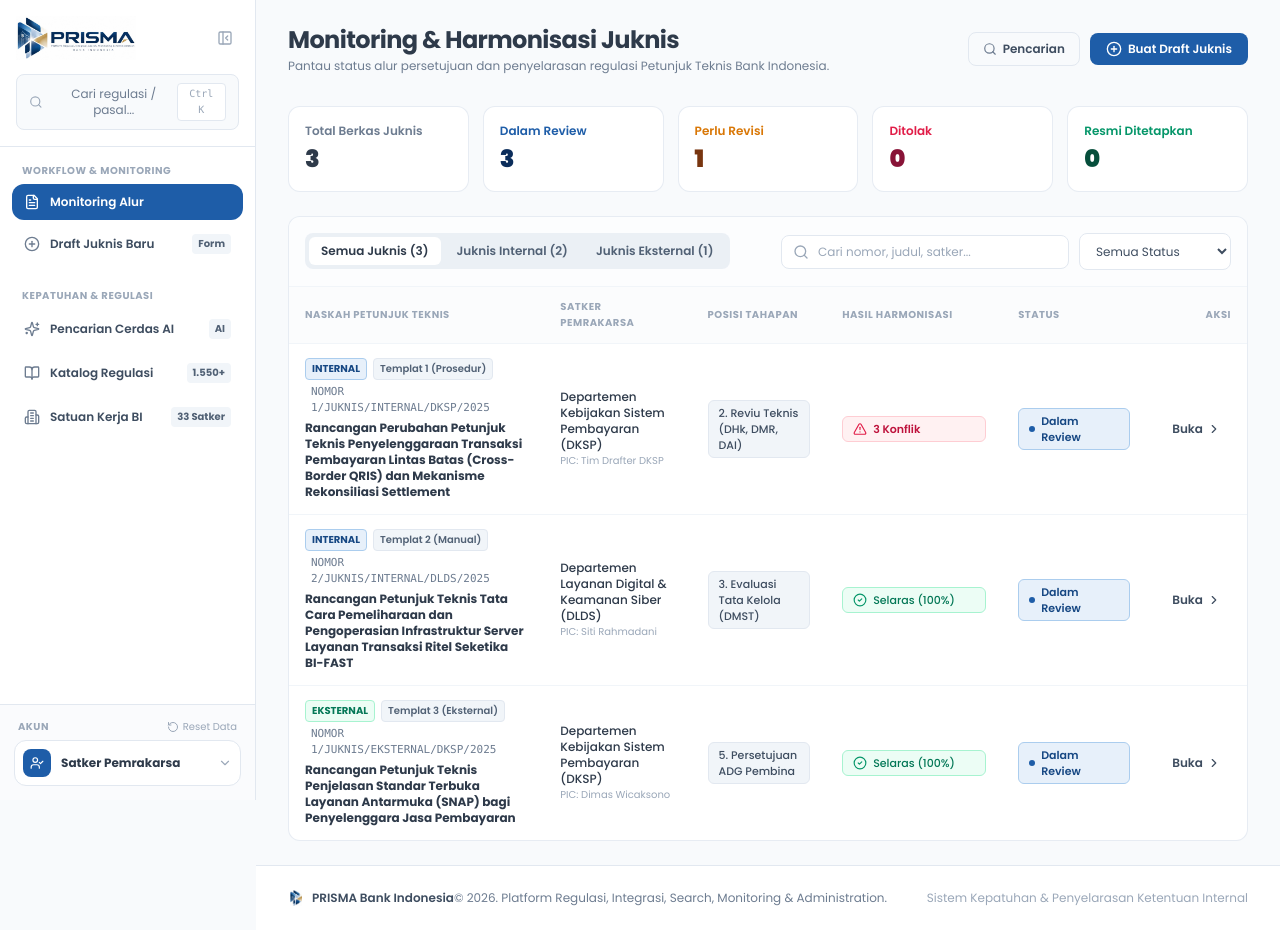
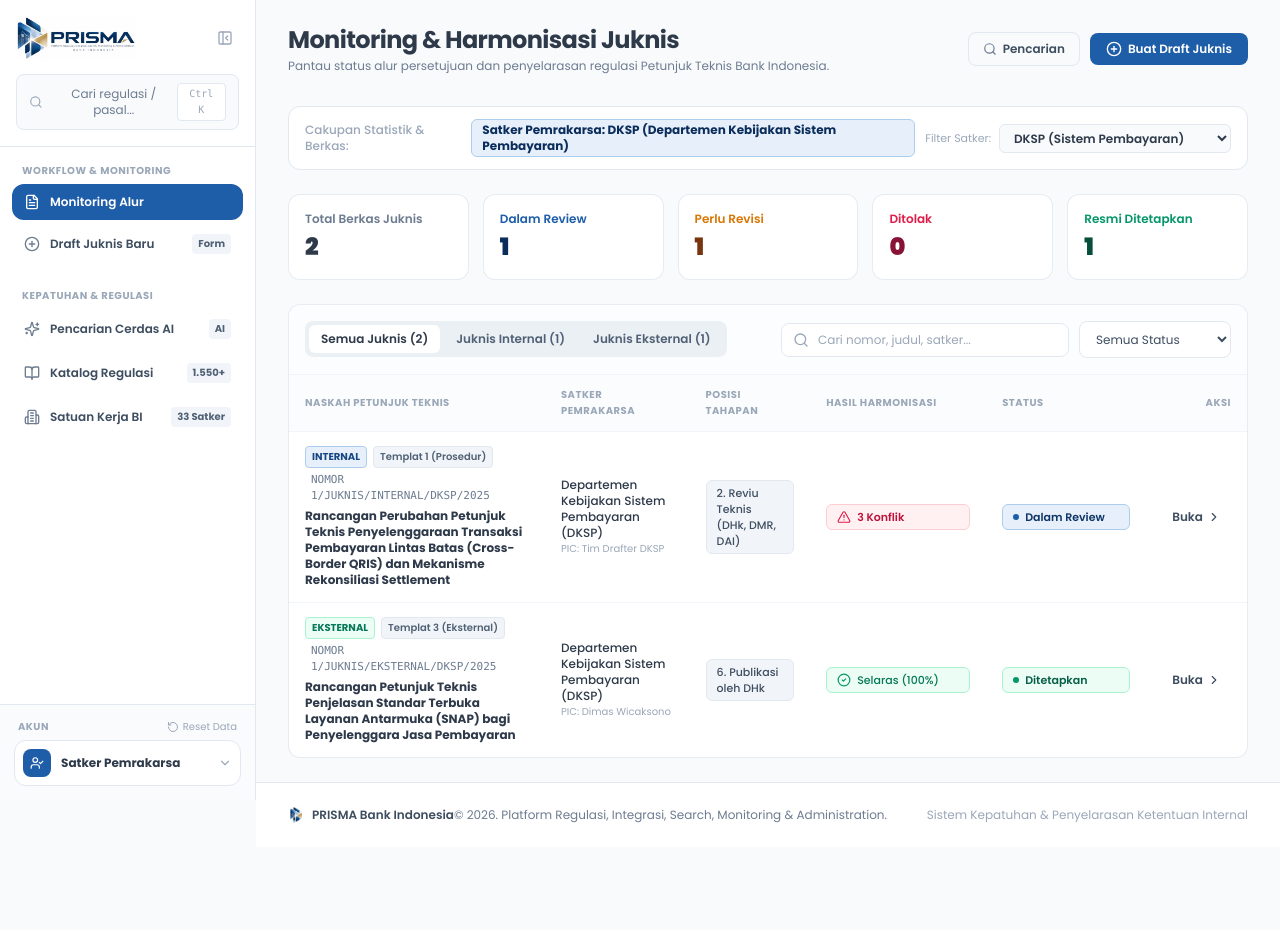
Before and after one commit to farelathallah2803/kelompok3-sipecut, a Next.js app: page / in a window 1280 px wide. After the commit the page ends 847 px from the top, so only its background shows below. Built offline with nearby package versions, Linux system fonts and the light colour scheme.

Commit message:
fix: tambahkan draf status ditolak, perbaiki badge status kosong, dan buat statistik berbasis akun (DMST/DMR/DHk/DAI vs Satker)

```diff
--- a/src/app/page.tsx
+++ b/src/app/page.tsx
@@ -23,6 +23,7 @@
   const [searchQuery, setSearchQuery] = useState('');
   const [selectedScopeFilter, setSelectedScopeFilter] = useState<string>('all');
   const [selectedStatusFilter, setSelectedStatusFilter] = useState<string>('all');
+  const [selectedSatkerFilter, setSelectedSatkerFilter] = useState<string>('auto');
 
   const loadData = () => {
     setDrafts(getDrafts());
@@ -39,7 +40,34 @@
     };
   }, []);
 
-  const filteredDrafts = drafts.filter(draft => {
+  // Is active role a central reviewer (DMST, DMR, DHk, DAI, etc)?
+  const isGlobalReviewerRole = [
+    'dmst_governance',
+    'dmr_reviewer',
+    'dhuk_legal',
+    'dai_auditor',
+    'kemenkum_kemenkeu',
+    'sekretariat_rdg',
+    'adg_pembina',
+    'gubernur_bi'
+  ].includes(activeRole);
+
+  // Satker Pemrakarsa default for Satker/Pimpinan Satker account
+  const defaultSatker = (activeRole === 'drafter' || activeRole === 'pimpinan_satker') ? 'DKSP' : 'all';
+
+  // Effective Satker scope for stats and list
+  const activeSatkerScope = selectedSatkerFilter === 'auto' ? defaultSatker : selectedSatkerFilter;
+
+  // Filter drafts based on account role & Satker scope
+  const accountDrafts = drafts.filter(draft => {
+    if (activeSatkerScope === 'all') return true;
+    return (
+      (draft.rubrikSatker || '').toUpperCase() === activeSatkerScope.toUpperCase() ||
+      (draft.unitKerja || '').toUpperCase().includes(activeSatkerScope.toUpperCase())
+    );
+  });
+
+  const filteredDrafts = accountDrafts.filter(draft => {
     const matchesSearch =
       draft.title.toLowerCase().includes(searchQuery.toLowerCase()) ||
       draft.code.toLowerCase().includes(searchQuery.toLowerCase()) ||
@@ -51,14 +79,15 @@
     return matchesSearch && matchesScope && matchesStatus;
   });
 
-  const totalCount = drafts.length;
-  const inReviewCount = drafts.filter(d => d.status === 'in_review').length;
-  const approvedCount = drafts.filter(d => d.status === 'approved' || d.currentStage === 'ditetapkan' || d.currentStage === 'juknis_publikasi_dhk').length;
-  const needRevisionCount = drafts.filter(d => d.status === 'revision_requested' || (d.complianceSummary && d.complianceSummary.conflictCount > 0)).length;
-  const rejectedCount = drafts.filter(d => d.status === 'rejected').length;
+  // Account-based Statistics
+  const totalCount = accountDrafts.length;
+  const inReviewCount = accountDrafts.filter(d => d.status === 'in_review').length;
+  const approvedCount = accountDrafts.filter(d => d.status === 'approved' || d.currentStage === 'ditetapkan' || d.currentStage === 'juknis_publikasi_dhk').length;
+  const needRevisionCount = accountDrafts.filter(d => d.status === 'revision_requested' || (d.complianceSummary && d.complianceSummary.conflictCount > 0)).length;
+  const rejectedCount = accountDrafts.filter(d => d.status === 'rejected').length;
 
-  const internalCount = drafts.filter(d => (d.scope || '').toUpperCase() === 'INTERNAL').length;
-  const eksternalCount = drafts.filter(d => (d.scope || '').toUpperCase() === 'EKSTERNAL').length;
+  const internalCount = accountDrafts.filter(d => (d.scope || '').toUpperCase() === 'INTERNAL').length;
+  const eksternalCount = accountDrafts.filter(d => (d.scope || '').toUpperCase() === 'EKSTERNAL').length;
 
   const getJuknisBadgeInfo = (draft: PetunjukTeknisDraft) => {
     const isInternal = (draft.scope || '').toUpperCase() === 'INTERNAL';
@@ -75,9 +104,50 @@
     };
   };
 
+  const renderStatusBadge = (status: string) => {
+    switch (status) {
+      case 'approved':
+        return (
+          <span className="inline-flex items-center w-32 px-2.5 py-1 rounded-md text-[11px] font-semibold bg-emerald-50 text-emerald-800 border border-emerald-200">
+            <span className="w-1.5 h-1.5 rounded-full bg-emerald-600 mr-1.5 shrink-0"></span>
+            <span>Ditetapkan</span>
+          </span>
+        );
+      case 'in_review':
+        return (
+          <span className="inline-flex items-center w-32 px-2.5 py-1 rounded-md text-[11px] font-semibold bg-blue-50 text-blue-800 border border-blue-200">
+            <span className="w-1.5 h-1.5 rounded-full bg-blue-600 mr-1.5 shrink-0"></span>
+            <span>Dalam Review</span>
+          </span>
+        );
+      case 'revision_requested':
+        return (
+          <span className="inline-flex items-center w-32 px-2.5 py-1 rounded-md text-[11px] font-semibold bg-amber-50 text-amber-900 border border-amber-300">
+            <span className="w-1.5 h-1.5 rounded-full bg-amber-600 mr-1.5 shrink-0"></span>
+            <span>Perlu Revisi</span>
+          </span>
+        );
+      case 'rejected':
+        return (
+          <span className="inline-flex items-center w-32 px-2.5 py-1 rounded-md text-[11px] font-semibold bg-rose-50 text-rose-800 border border-rose-200">
+            <span className="w-1.5 h-1.5 rounded-full bg-rose-600 mr-1.5 shrink-0"></span>
+            <span>Ditolak</span>
+          </span>
+        );
+      case 'draft':
+      default:
+        return (
+          <span className="inline-flex items-center w-32 px-2.5 py-1 rounded-md text-[11px] font-semibold bg-slate-100 text-slate-800 border border-slate-200">
+            <span className="w-1.5 h-1.5 rounded-full bg-slate-400 mr-1.5 shrink-0"></span>
+            <span>Draft Awal</span>
+          </span>
+        );
+    }
+  };
+
   return (
     <div className="w-full space-y-6">
-      {/* Clean Executive Header */}
+      {/* Executive Header */}
       <div className="flex flex-col sm:flex-row sm:items-center justify-between gap-4 pb-2">
         <div>
           <h1 className="text-2xl font-bold text-slate-900 tracking-tight">
@@ -107,7 +177,37 @@
         </div>
       </div>
 
-      {/* Clean Stat Strip */}
+      {/* Account Scope Indicator Banner */}
+      <div className="bg-white px-4 py-3 rounded-xl border border-slate-200 shadow-2xs flex flex-col sm:flex-row sm:items-center justify-between gap-2.5 text-xs">
+        <div className="flex items-center space-x-2">
+          <span className="text-slate-400 font-medium">Cakupan Statistik &amp; Berkas:</span>
+          {isGlobalReviewerRole ? (
+            <span className="font-bold text-blue-900 bg-blue-50 border border-blue-200 px-2.5 py-0.5 rounded-md">
+              Keseluruhan Satker Bank Indonesia ({activeRole.toUpperCase()})
+            </span>
+          ) : (
+            <span className="font-bold text-blue-900 bg-blue-50 border border-blue-200 px-2.5 py-0.5 rounded-md">
+              Satker Pemrakarsa: DKSP (Departemen Kebijakan Sistem Pembayaran)
+            </span>
+          )}
+        </div>
+
+        <div className="flex items-center space-x-2 shrink-0">
+          <span className="text-[11px] text-slate-400">Filter Satker:</span>
+          <select
+            value={activeSatkerScope}
+            onChange={(e) => setSelectedSatkerFilter(e.target.value)}
+            className="text-xs py-1 px-2.5 rounded-md border border-slate-200 bg-slate-50 font-semibold text-slate-800 focus:outline-hidden"
+          >
+            <option value="all">Semua Satker (Global)</option>
+            <option value="DKSP">DKSP (Sistem Pembayaran)</option>
+            <option value="DLDS">DLDS (Digital & Siber)</option>
+            <option value="DPUM">DPUM (Pengembangan UMKM)</option>
+          </select>
+        </div>
+      </div>
+
+      {/* Clean Stat Strip (5 Columns) */}
       <div className="grid grid-cols-2 sm:grid-cols-3 lg:grid-cols-5 gap-3.5">
         <div className="bg-white p-4 rounded-xl border border-slate-200/80 shadow-2xs">
           <div className="text-xs font-semibold text-slate-500">Total Berkas Juknis</div>
@@ -279,36 +379,7 @@
                       </td>
 
                       <td className="py-3.5 px-4">
-                        {draft.status === 'approved' && (
-                          <span className="inline-flex items-center w-28 px-2.5 py-1 rounded-md text-[11px] font-semibold bg-emerald-50 text-emerald-700 border border-emerald-200">
-                            <span className="w-1.5 h-1.5 rounded-full bg-emerald-600 mr-1.5 shrink-0"></span>
-                            <span>Ditetapkan</span>
-                          </span>
-                        )}
-                        {draft.status === 'in_review' && (
-                          <span className="inline-flex items-center w-28 px-2.5 py-1 rounded-md text-[11px] font-semibold bg-blue-50 text-blue-700 border border-blue-200">
-                            <span className="w-1.5 h-1.5 rounded-full bg-blue-600 mr-1.5 shrink-0"></span>
-                            <span>Dalam Review</span>
-                          </span>
-                        )}
-                        {draft.status === 'revision_requested' && (
-                          <span className="inline-flex items-center w-28 px-2.5 py-1 rounded-md text-[11px] font-semibold bg-amber-50 text-amber-800 border border-amber-200">
-                            <span className="w-1.5 h-1.5 rounded-full bg-amber-600 mr-1.5 shrink-0"></span>
-                            <span>Perlu Revisi</span>
-                          </span>
-                        )}
-                        {draft.status === 'rejected' && (
-                          <span className="inline-flex items-center w-28 px-2.5 py-1 rounded-md text-[11px] font-semibold bg-rose-50 text-rose-700 border border-rose-200">
-                            <span className="w-1.5 h-1.5 rounded-full bg-rose-600 mr-1.5 shrink-0"></span>
-                            <span>Ditolak</span>
-                          </span>
-                        )}
-                        {(draft.status === 'draft' || (!['approved', 'in_review', 'revision_requested', 'rejected'].includes(draft.status))) && (
-                          <span className="inline-flex items-center w-28 px-2.5 py-1 rounded-md text-[11px] font-semibold bg-slate-100 text-slate-700 border border-slate-200">
-                            <span className="w-1.5 h-1.5 rounded-full bg-slate-400 mr-1.5 shrink-0"></span>
-                            <span>Draft Awal</span>
-                          </span>
-                        )}
+                        {renderStatusBadge(draft.status)}
                       </td>
 
                       <td className="py-3.5 px-4 text-right">
--- a/src/data/mockDrafts.ts
+++ b/src/data/mockDrafts.ts
@@ -175,8 +175,8 @@
     category: 'Manajemen Risiko & Tata Kelola',
     unitKerja: 'Departemen Layanan Digital & Keamanan Siber (DLDS)',
     proposerName: 'Siti Rahmadani',
-    currentStage: 'juknis_evaluasi_dmst',
-    status: 'in_review',
+    currentStage: 'juknis_penyusunan',
+    status: 'revision_requested',
     createdAt: '2025-10-15T09:00:00Z',
     updatedAt: '2025-12-28T16:45:00Z',
     foreword: 'Petunjuk teknis ini memuat panduan detail bagi administrator sistem dan engineer DLDS dalam pemeliharaan berkala dan failover server BI-FAST.',
@@ -238,8 +238,8 @@
         reviewerRole: 'dhuk_legal',
         reviewerName: 'Sarah Wijaya, S.H., LL.M.',
         department: 'Departemen Hukum (DHk)',
-        decision: 'approve',
-        notes: 'Hasil Reviu Teknis: Format naskah telah memenuhi Templat 2 Lampiran X PADG Intern No. 66 Tahun 2025. Diteruskan ke evaluasi tata kelola DMST.',
+        decision: 'request_revision',
+        notes: 'Hasil Reviu Teknis: Diperlukan perbaikan matriks eskalasi insiden dan rujukan pasal UU Siber. Dikembalikan ke Satker Pemrakarsa (DLDS).',
         createdAt: '2025-12-10T09:15:00Z'
       }
     ],
@@ -257,9 +257,9 @@
         timestamp: '2025-12-10T09:15:00Z',
         actor: 'Sarah Wijaya, S.H., LL.M.',
         role: 'DHk Legal Reviewer',
-        action: 'Persetujuan Reviu Teknis Terpadu',
+        action: 'Permintaan Revisi Materi Naskah',
         stage: 'juknis_reviu_teknis',
-        details: 'Draft disetujui untuk proses evaluasi tata kelola oleh DMST.'
+        details: 'Draft dikembalikan ke Satker Pemrakarsa untuk perbaikan pasal matriks eskalasi.'
       }
     ]
   },
@@ -276,8 +276,8 @@
     category: 'Sistem Pembayaran',
     unitKerja: 'Departemen Kebijakan Sistem Pembayaran (DKSP)',
     proposerName: 'Dimas Wicaksono',
-    currentStage: 'juknis_persetujuan_adg',
-    status: 'in_review',
+    currentStage: 'juknis_publikasi_dhk',
+    status: 'approved',
     createdAt: '2025-12-01T13:00:00Z',
     updatedAt: '2025-12-14T10:20:00Z',
     foreword: 'Petunjuk teknis ini diterbitkan sebagai pedoman penjelasan teknis (Templat 3) bagi Penyelenggara Jasa Pembayaran dalam mengimplementasikan Standar Nasional Open API Pembayaran (SNAP).',
@@ -334,13 +334,18 @@
     reviewNotes: [
       {
         id: 'rev-301',
-        stage: 'juknis_pembahasan_rdg',
-        reviewerRole: 'sekretariat_rdg',
-        reviewerName: 'Sekretariat Dewan Gubernur',
-        department: 'Sekretariat RDG',
+        stage: 'juknis_publikasi_dhk',
+        reviewerRole: 'dhuk_legal',
+        reviewerName: 'Aditya Pratama, S.H., LL.M.',
+        department: 'Departemen Hukum (DHk)',
         decision: 'approve',
-        notes: 'Hasil Pembahasan RDG: Pokok-pokok petunjuk teknis telah disetujui dalam Rapat Dewan Gubernur. Diteruskan ke ADG Pembina untuk pengesahan.',
-        createdAt: '2025-12-15T11:00:00Z'
+        notes: 'Naskah Petunjuk Teknis SNAP telah secara resmi diundangkan dan dipublikasikan pada repositori JDIH Bank Indonesia.',
+        createdAt: '2025-12-15T11:00:00Z',
+        publicationDetails: {
+          registrationNumber: 'NOMOR 1/JUKNIS/EKSTERNAL/DKSP/2025-REG',
+          publishedDate: '2025-12-15',
+          jdihUrl: 'https://jdih.bi.go.id/Web/DaftarPeraturan/Detail/12345'
+        }
       }
     ],
     history: [
@@ -355,11 +360,103 @@
       {
         id: 'log-t3-2',
         timestamp: '2025-12-15T11:00:00Z',
-        actor: 'Sekretariat Dewan Gubernur',
-        role: 'Sekretariat RDG',
-        action: 'Persetujuan Pembahasan RDG',
-        stage: 'juknis_pembahasan_rdg',
-        details: 'Diteruskan untuk penandatanganan pengesahan oleh ADG Pembina.'
+        actor: 'Aditya Pratama, S.H.',
+        role: 'Legal DHk',
+        action: 'Publikasi dan Pengundangan Resmi',
+        stage: 'juknis_publikasi_dhk',
+        details: 'Secara resmi diundangkan di JDIH BI.'
+      }
+    ]
+  },
+  {
+    id: 'draft-004',
+    workflowType: 'juknis',
+    code: 'NOMOR 3/JUKNIS/INTERNAL/DPUM/2025',
+    title: 'Rancangan Petunjuk Teknis Skema Insentif Likuiditas dan Fasilitas Pembiayaan Khusus Usaha Mikro, Kecil, dan Menengah (UMKM)',
+    templateType: 'templat_1',
+    isConfidential: false,
+    scope: 'INTERNAL',
+    rubrikSatker: 'DPUM',
+    year: 2025,
+    category: 'Pendukung Kebijakan',
+    unitKerja: 'Departemen Pengembangan UMKM dan Perlindungan Konsumen (DPUM)',
+    proposerName: 'Budi Santoso',
+    currentStage: 'juknis_evaluasi_dmst',
+    status: 'rejected',
+    createdAt: '2025-11-05T10:00:00Z',
+    updatedAt: '2025-12-18T14:30:00Z',
+    foreword: 'Rancangan petunjuk teknis pelaksanaan insentif pembiayaan UMKM bagi bank umum mitra.',
+    validation: {
+      place: 'Jakarta',
+      date: '2025-12-18',
+      effectiveDate: '2026-01-01',
+      officialName: 'Yunita Resmi Sari',
+      officialPosition: 'Kepala Departemen Pengembangan UMKM',
+      rank: 'Direktur Eksekutif'
+    },
+    revocations: [],
+    generalProvisions: {
+      background: 'Memberikan insentif pemenuhan Giro Wajib Minimum (GWM) bagi bank yang menyalurkan pembiayaan inklusif ke sektor UMKM.',
+      legalBases: [
+        'PBI No. 23/13/PBI/2021',
+        'PADG Intern No. 66 Tahun 2025'
+      ],
+      purpose: 'Menyusun petunjuk pelaksanaan verifikasi kelayakan bank penerima insentif.',
+      definitions: [
+        {
+          id: 'def-t4-1',
+          term: 'Insentif GWM Inklusif',
+          meaning: 'Pengurangan kewajiban GWM Rupiah bagi bank yang memenuhi target Rasio Pembiayaan Inklusif Makroprudensial (RPIM).'
+        }
+      ],
+      scope: 'Verifikasi klaim bank, audit lapangan, dan penetapan besaran potongan GWM.'
+    },
+    chapters: [
+      {
+        id: 'chap-t4-1',
+        chapterNumber: 'BAB II',
+        title: 'MEKANISME VERIFIKASI INSENTIF GWM',
+        articles: [
+          {
+            id: 'art-t4-1',
+            articleNumber: 'Bagian 1',
+            title: 'Kriteria Bank Penerima Insentif',
+            content: 'Bank umum yang mengajukan insentif wajib menyampaikan data debitur UMKM terverifikasi paling lambat tanggal 10 setiap bulan.',
+            explanation: 'Syarat administratif pengajuan insentif.'
+          }
+        ]
+      }
+    ],
+    attachments: [],
+    reviewNotes: [
+      {
+        id: 'rev-401',
+        stage: 'juknis_evaluasi_dmst',
+        reviewerRole: 'dmst_governance',
+        reviewerName: 'Maya Puspitasari, M.Sc.',
+        department: 'Departemen Manajemen Strategis & Tata Kelola (DMST)',
+        decision: 'reject',
+        notes: 'Ditolak Definitif: Substansi insentif pembiayaan berbenturan dengan sasaran strategis makroprudensial dan perlu dibahas ulang dalam Rapat Anggota Dewan Gubernur sebelum diajukan kembali.',
+        createdAt: '2025-12-18T14:30:00Z'
+      }
+    ],
+    history: [
+      {
+        id: 'log-t4-1',
+        timestamp: '2025-11-05T10:00:00Z',
+        actor: 'Budi Santoso',
+        role: 'Drafter Unit Kerja',
+        action: 'Penyusunan Juknis Insentif GWM UMKM',
+        stage: 'juknis_penyusunan'
+      },
+      {
+        id: 'log-t4-2',
+        timestamp: '2025-12-18T14:30:00Z',
+        actor: 'Maya Puspitasari, M.Sc.',
+        role: 'Analis DMST',
+        action: 'Penolakan Definitif Naskah Juknis',
+        stage: 'juknis_evaluasi_dmst',
+        details: 'Naskah ditolak karena ketidaksesuaian kerangka tata kelola strategis.'
       }
     ]
   }
--- a/src/lib/storage.ts
+++ b/src/lib/storage.ts
@@ -14,7 +14,7 @@
 import { INITIAL_DRAFTS } from '@/data/mockDrafts';
 import { runHarmonizationAnalysis } from './harmonizationEngine';
 
-const STORAGE_KEY = 'juknis_tracker_drafts_v8';
+const STORAGE_KEY = 'juknis_tracker_drafts_v9';
 const ROLE_KEY = 'juknis_active_role_v4';
 
 export const PBI_STAGES: PBIWorkflowStage[] = [
```
